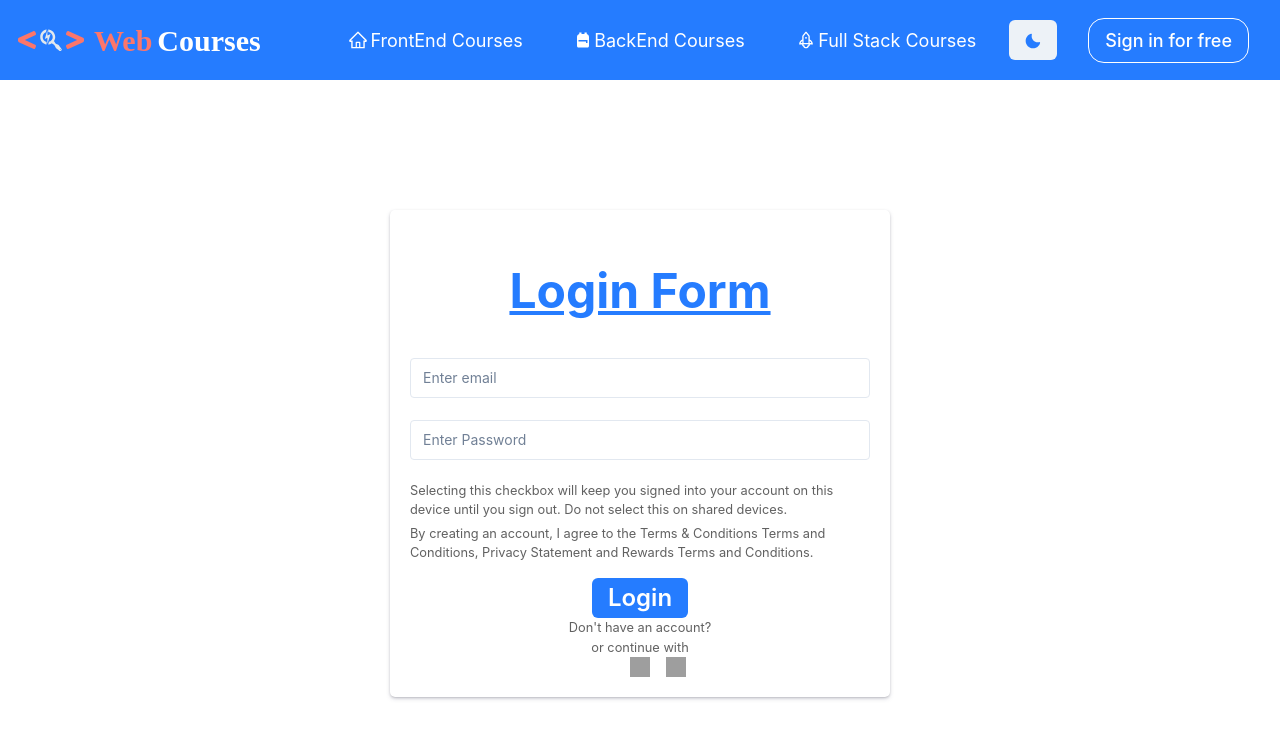
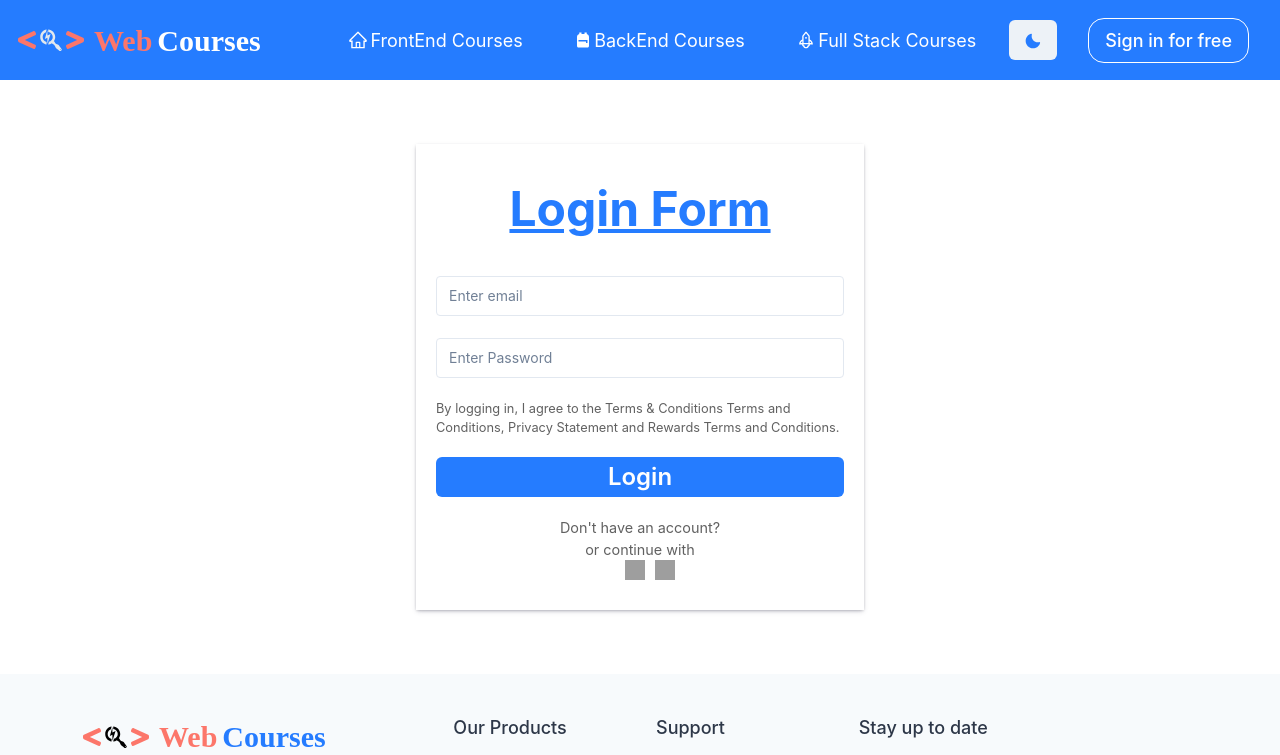
Before and after one commit to vaibhav-mougha/WebCourses, a Next.js app in the folder frontend/hackathon/: page /login in a window 1280 px wide. Shown: the top 755 px of the page. Built offline with nearby package versions, Linux system fonts and the light colour scheme; grey boxes are pictures that could not be loaded.

Commit message:
Final Commit

```diff
--- a/frontend/hackathon/src/pages/login/index.jsx
+++ b/frontend/hackathon/src/pages/login/index.jsx
@@ -1,9 +1,17 @@
 import React, { useState } from "react";
-import "../login/login.css";
 import { useDispatch, useSelector } from "react-redux";
 import { getLogin } from "../../Redux/action";
 import { getLocalData, saveLocalData } from "../../Utils/LocalStorage";
-import { useToast, Text, Spinner, Input, Box, Heading, Button } from "@chakra-ui/react";
+import {
+  useToast,
+  Text,
+  Spinner,
+  Input,
+  Box,
+  Heading,
+  Button,
+  Flex,
+} from "@chakra-ui/react";
 import { useRouter } from "next/router";
 
 const initial = {
@@ -23,6 +31,16 @@ export default function Login() {
       isError: state.isError,
     };
   });
+
+  const inputCSS = {
+    width: "100%",
+    padding: "12px",
+    borderRadius: "4px",
+    boxSizing: "borderBox",
+    marginTop: "6px",
+    marginBottom: "16px",
+    fontSize: "14px",
+  };
 
   const { email, password } = formdata;
 
@@ -73,53 +91,63 @@ export default function Login() {
   const nameLocal = getLocalData("name") || "";
 
   return (
-    <Box mt="4rem" mb="4rem">
-      <form className="form">
+    <Box
+      margin={"auto"}
+      width={{ base: "80%", sm: "80%", md: "50%", lg: "35%" }}
+      mt="4rem"
+      mb="4rem"
+    >
+      <Box
+        padding={"20px"}
+        boxShadow="rgba(50, 50, 93, 0.25) 0px 2px 5px -1px,
+    rgba(0, 0, 0, 0.3) 0px 1px 3px -1px"
+      >
+        <form margin="auto" padding="20px" borderRadius="5px" height={"90vh"}>
           <Heading
-            fontSize={{ base: "4xl", md: "5xl", lg: "5xl" }}
+            fontSize={{ base: "3xl", sm: "3xl", md: "5xl", lg: "5xl" }}
             fontFamily={"body"}
-            mt="2rem"
+            mt="1rem"
             mb="2rem"
-            display="flex"
-            justifyContent="center"
-            alignItems="center"
+            textAlign={"center"}
             textDecoration="underline"
             color="#257CFF"
-            // backgroundColor="#257CFF"
             _hover={{
               color: "#257CFF",
-              // backgroundColor: "white",
-              // boxShadow: "0 1px 1px 1px #257CFF",
             }}
-          >Login Form</Heading>
+          >
+            Login Form
+          </Heading>
           {nameLocal ? (
             <Text mb={"20px"} fontSize={"18px"} color={"green"}>
               You are login, keep explore
             </Text>
           ) : null}
           <Input
+            style={inputCSS}
             placeholder="Enter email"
             onChange={handleChange1}
             value={email}
           />{" "}
           <br />
           <Input
+            style={inputCSS}
             placeholder="Enter Password"
+            type={"password"}
             onChange={handleChange3}
             value={password}
           />
-        <p style={{ marginTop: "5px", marginBottom: "5px" }}>
-          Selecting this checkbox will keep you signed into your account on this
-          device until you sign out. Do not select this on shared devices.
-        </p>
-        <p style={{ marginTop: "5px", marginBottom: "5px" }}>
-          By creating an account, I agree to the Terms & Conditions{" "}
+          <p
+            style={{
+              marginTop: "5px",
+              marginBottom: "5px",
+              fontSize: "80%",
+              color: "rgb(97, 97, 97)",
+            }}
+          >
+            By logging in, I agree to the Terms & Conditions{" "}
             <a href="T&C">Terms and Conditions</a>,{" "}
-          <a href="https://www.tripoto.com/privacy-policy">
-            {" "}
-            Privacy Statement
-          </a>{" "}
-          and <a href=""> Rewards Terms and Conditions.</a>
+            <a href="#"> Privacy Statement</a> and{" "}
+            <a href=""> Rewards Terms and Conditions.</a>
           </p>
           {isLoading ? (
             <Spinner
@@ -130,7 +158,11 @@ export default function Login() {
               size="xl"
             />
           ) : null}
-        <Button className="para" onClick={handleClick}  mt="1rem"
+          <Button
+            width={"100%"}
+            margin={"auto"}
+            marginTop={"15px"}
+            onClick={handleClick}
             fontSize={"24px"}
             color="white"
             backgroundColor="#257CFF"
@@ -139,14 +171,29 @@ export default function Login() {
               backgroundColor: "white",
               boxShadow: "0 1px 1px 1px #257CFF",
             }}
-            display="flex"
-            justifyContent="center"
-            alignItems="center">
+          >
             Login
           </Button>
-        <p>Don't have an account?</p>
-        <p>or continue with</p>
-        <div>
+          <p
+            style={{
+              marginTop: "20px",
+              fontSize: "90%",
+              color: "rgb(97, 97, 97)",
+              textAlign: "center",
+            }}
+          >
+            Don't have an account?
+          </p>
+          <p
+            style={{
+              fontSize: "90%",
+              color: "rgb(97, 97, 97)",
+              textAlign: "center",
+            }}
+          >
+            or continue with
+          </p>
+          <Flex margin={"auto"} width={"30px"} height={"30px"} gap={"10px"}>
             <img
               src="https://a.travel-assets.com/egds/marks/apple.svg"
               alt=""
@@ -157,8 +204,9 @@ export default function Login() {
               alt=""
               style={{ width: "20px", height: "20px" }}
             />
-        </div>
+          </Flex>
         </form>
+      </Box>
     </Box>
   );
 }
--- a/frontend/hackathon/src/pages/login/login.css
+++ /dev/null
@@ -1,93 +0,0 @@
-.form{
-    width: 500px;
-    margin: auto;
-    margin-top: 130px;
-    box-shadow: rgba(50, 50, 93, 0.25) 0px 2px 5px -1px, rgba(0, 0, 0, 0.3) 0px 1px 3px -1px;
-    padding: 20px;
-    border-radius: 5px;
-}
-.para+p{
-    display: flex;
-    justify-content: center;
-    margin: 5;
-}
-.para+p+p{
-    display: flex;
-    justify-content: center;
-    margin: 5;
-}
-
-.form input{
-    width: 100%;
-    padding: 12px;
-    border-radius: 4px;
-    box-sizing: border-box;
-    margin-top: 6px;
-    margin-bottom: 16px;
-     font-size: 14px;
-
-}
-
-
-
-input[type="email"],input[type="password"],textarea{
-    width: 100%;
-    padding: 15px;
-    border: 1px solid #ccc;
-    border-radius: 4px;
-    box-sizing: border-box;
-    margin-top: 6px;
-    margin-bottom: 16px;
-    resize: vertical;
-    font-size: 14px;
-    margin: 5;
-}
-input[type="submit"]{
-    display: block;
-    margin: auto;
-    padding: 10px 10px;
-    border: 1px solid rgb(200,50,89);
-    border-radius: 5px;
-    background-color:rgb(200,50,89);
-    font-weight: bold;
-    color: white;
-    width: 400px;
-}
-
-
-.para{
-    display: block;
-    margin: auto;
-    background-color: teal;
-    color:white;
-    padding: 10px;
-    margin-top: 10px;
-    border-radius: 5px;
-
-}
-
-button:hover{
-    background-color: rgb(200,50,89);
-    color: white;
-}
-input.class{
-    height: 20px;
-    width: 20px;
-}
-.form>h4{
-    color:  rgb(97,97,97);
-    font-size: 90%;
-}
-.form>p{
-    font-size: 80%;
-    color: rgb(97,97,97);
-}
-.form>div{
-    width: 20px;
-    height: 20px;
-    display: flex;
-    gap: 1rem;
-    /* display: block; */
-    margin-left: auto;
-    margin-right: auto;
-}
--- a/frontend/hackathon/src/pages/signup/signup.css
+++ /dev/null
@@ -1,109 +0,0 @@
-.main{
-
-    padding: 20px;
-
-}
-.form{
-    width: 600px;
-    margin: auto;
-    margin-top: 20px;
-    box-shadow: rgba(50, 50, 93, 0.25) 0px 2px 5px -1px, rgba(0, 0, 0, 0.3) 0px 1px 3px -1px;
-    padding: 20px;
-    border-radius: 5px;
-    height:90vh
-}
-
-.form input{
-    width: 100%;
-    padding: 12px;
-    border-radius: 4px;
-    box-sizing: border-box;
-    margin-top: 6px;
-    margin-bottom: 16px;
-     font-size: 14px;
-
-}
-
-
-
-.para+p{
-    display: flex;
-    justify-content: center;
-    padding:15px;
-
-}
-.para+p+p{
-    display: flex;
-    justify-content: center;
-    padding: 15px;
-}
-input[type="email"],input[type="password"],textarea{
-    width: 100%;
-    padding: 15px;
-    border: 1px solid gray;
-    border-radius: 4px;
-    box-sizing: border-box;
-    margin-top: 10px;
-    margin-bottom: 16px;
-    resize: vertical;
-    font-size: 14px;
-    margin-bottom: 10px;
-}
-input[type="submit"]{
-    display: block;
-    margin: auto;
-    padding: 10px 10px;
-    border: 1px solid rgb(200,50,89);
-    border-radius: 5px;
-    background-color:rgb(200,50,89);
-    font-weight: bold;
-    color: white;
-    width: 400px;
-}
-.para{
-    display: block;
-    margin: auto;
-    padding: 10px 10px;
-    /* border: 1px solid rgb(200,50,89); */
-    border-radius: 5px;
-    /* background-color:rgb(200,50,89); */
-    font-weight: bold;
-    color: white;
-    width: 400px;
-}
-
-.para:hover{
-    background-color: rgb(200,50,89);
-    color: white;
-}
-input.class{
-    height: 20px;
-    width: 20px;
-}
-.form>h4{
-    color:  rgb(97,97,97);
-    font-size: 90%;
-}
-.form>p{
-    font-size: 80%;
-    color: rgb(97,97,97);
-}
-.form>div{
-    width: 20px;
-    height: 20px;
-    display: flex;
-    gap: 1rem;
-    margin-left: auto;
-    margin-right: auto;
-}
-
-.select{
-    padding: 10px;
-    background-color:white;
-    border:none;
-    color:#257CFF
-}
-
-/* .select:hover{
-    background-color:rgb(230, 154, 154);
-} */
```
Also changed, not shown: frontend/hackathon/src/pages/signup/index.jsx (+79 -29 lines). Lines whose indentation alone changed are shown as unchanged.
